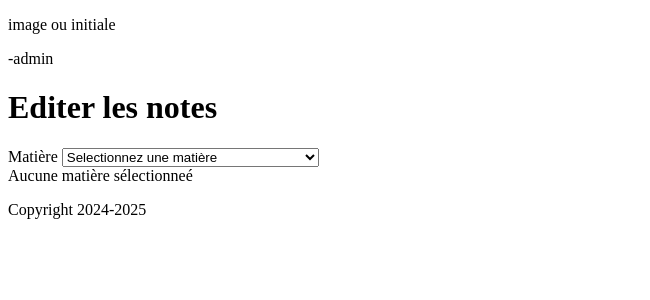
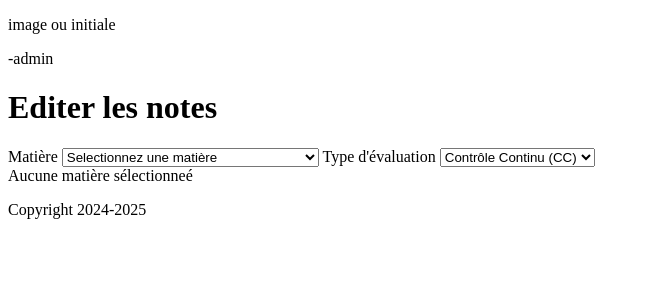
Before and after one commit to Arol4/studentManager, a Django app: template studentManager/studentManagerApp/templates/studentManagerApp/edit-page.html in a window 1280 px wide. Shown: the part 60-360 px from the top of the page, without its empty margins (0-650 px from the left). Run offline with Django 5.2, Linux system fonts and the light colour scheme; data comes from the database, SQL or seed files in the repository; the template is opened without the code that fills it: values that come from a table or form of the project are taken from there, most other values are stand-ins (such as "Sample title", 1, 10 or a date in 2020).

Commit message:
feat: add of select type evaluation

```diff
--- a/studentManager/studentManagerApp/templates/studentManagerApp/edit-page.html
+++ b/studentManager/studentManagerApp/templates/studentManagerApp/edit-page.html
@@ -25,6 +25,15 @@
     {% else %}
     <option value="" disabled> Aucune matière</option>
     {% endif %}
+    </select>
+    <label>Type d'évaluation</label>
+    <select id="types_evaluation">
+        {% if liste_des_matieres_enseignees %}
+        <option value="CC" selected>Contrôle Continu (CC)</option>
+        <option value="SN">Session Normale (SN)</option>
+        {% else %}
+        <option value="" disabled> Aucune matière</option>
+        {% endif %}
     </select>
     <div id="notes_de_la_matiere_selectionnee"> Aucune matière sélectionneé </div>
 </form>
```
